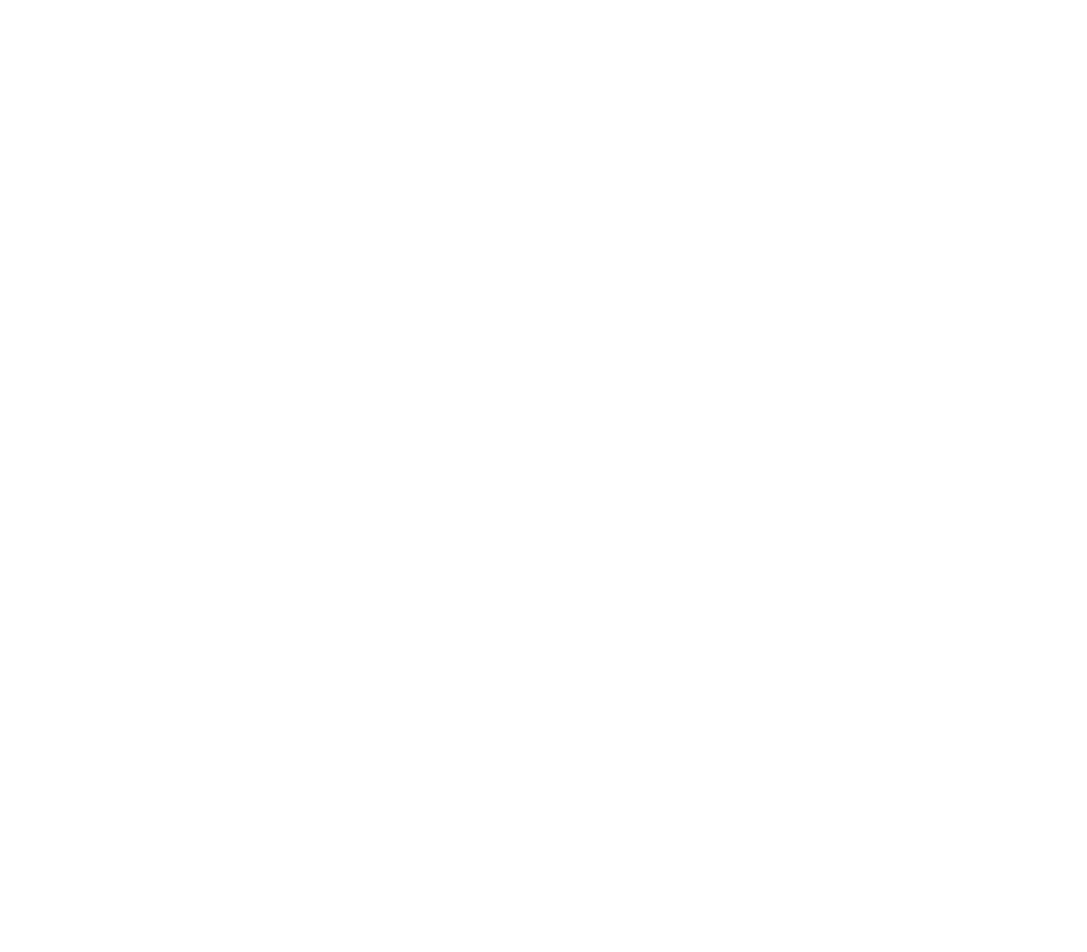
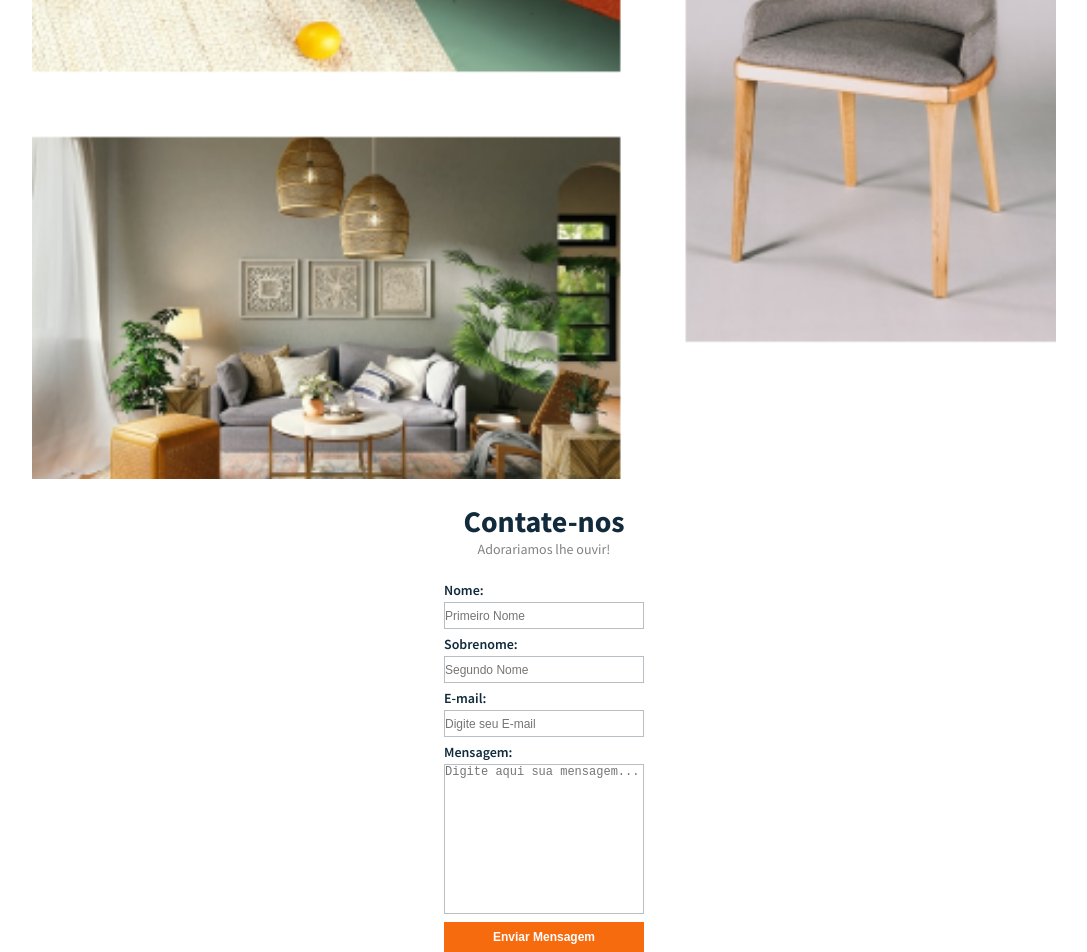
Before and after one commit to Ohnilrac/Zing, a React (Vite) app: page / in a window 1280 px wide. Shown: the part 3327-4279 px from the top of the page, without its empty margins (96-1183 px from the left). Before the commit the page ends 3174 px from the top, so only its background shows below. Built offline with nearby package versions, Linux system fonts and the light colour scheme.

Commit message:
Contact 2.0
estilizacao do contact

```diff
--- a/index.html
+++ b/index.html
@@ -6,7 +6,7 @@
     <link rel="preconnect" href="https://fonts.googleapis.com" />
     <link rel="preconnect" href="https://fonts.gstatic.com" crossorigin />
     <link
-      href="https://fonts.googleapis.com/css2?family=Source+Sans+Pro:wght@400;600;700&display=swap"
+      href="https://fonts.googleapis.com/css2?family=Source+Sans+Pro:wght@400;500;600;700&display=swap"
       rel="stylesheet"
     />
     <title>Zing</title>
--- a/src/components/contact/index.tsx
+++ b/src/components/contact/index.tsx
@@ -1,45 +1,37 @@
-import { Container } from './styles'
+import { Container, FormContainer, Img, Title } from './styles'
 import imgContact from '../../assets/img-contact.png'
 
 export function Contact() {
   return (
     <Container>
+      <Img>
+        <img src={imgContact} alt="" />
+      </Img>
       <section>
-        <img src={imgContact} alt="" />
-      </section>
-      <section>
+        <Title>
+          <h2>Contate-nos</h2>
+          <p>Adorariamos lhe ouvir!</p>
+        </Title>
         <div>
-          <h2></h2>
-          <p></p>
-        </div>
-        <div>
-          <form>
+          <FormContainer>
+              <div>
+                <label htmlFor="">Nome:</label>
+                <input type="text" placeholder="Primeiro Nome" />
+              </div>
+              <div>
+                <label htmlFor="">Sobrenome:</label>
+                <input type="text" placeholder="Segundo Nome" />
+              </div>
             <div>
-              <label htmlFor=""></label>
-              <input type="text" placeholder='Primeiro Nome' />
-              <i></i>
-              <i></i>
-              <small>Erro</small>
+              <label htmlFor="">E-mail:</label>
+              <input type="email" placeholder="Digite seu E-mail" />
             </div>
             <div>
-              <label htmlFor=""></label>
-              <input type="text" placeholder='Segundo Nome' />
-              <i></i>
-              <i></i>
-              <small>Erro</small>
+              <label htmlFor="">Mensagem:</label>
+              <textarea placeholder="Digite aqui sua mensagem..."></textarea>
             </div>
-            <div>
-              <label htmlFor=""></label>
-              <input type="email" placeholder='Digite seu E-mail' />
-              <i></i>
-              <i></i>
-              <small>Erro</small>
-            </div>
-            <div>
-              <textarea></textarea>
-            </div>
-            <button type='submit'>Enviar Mensagem</button>
-          </form>
+            <button type="submit">Enviar Mensagem</button>
+          </FormContainer>
         </div>
       </section>
     </Container>
--- a/src/components/contact/styles.ts
+++ b/src/components/contact/styles.ts
@@ -1,5 +1,85 @@
 import styled from "styled-components";
 
 export const Container = styled.div`
+  width: 80%;
+  margin: 0 auto;
+`
 
+export const Img = styled.section`
+  img{
+    width: 100%;
+  }
 `
+export const Title = styled.div`
+  display: flex;
+  flex-direction: column;
+  align-items: center;
+  justify-content: center;
+
+  margin: 2rem 0;
+
+  h2{
+    font-size: 3rem;
+    font-weight: 700;
+    color: var(--text);
+  }
+
+  p{
+    font-size: 1.4rem;
+    color: var(--sub-text);
+  }
+`
+
+export const FormContainer = styled.form`
+  display: flex;
+  flex-direction: column;
+  align-items: center;
+
+  div{
+    display: flex;
+    flex-direction: column;
+    align-items: flex-start;
+
+    margin: 0.3rem 0;
+
+    label{
+      font-size: 1.4rem;
+      font-weight: 600;
+      color: var(--text);
+      margin-bottom: 0.3rem;
+    }
+
+    input{
+      width: 20rem;
+      height: 2.7rem;
+      border: 1px solid rgba(17, 43, 60, 0.3);
+
+      &::placeholder{
+        font-size: 1.2rem;
+      }
+    }
+  }
+
+  div > textarea{
+    width: 20rem;
+    height: 15rem;
+    margin-bottom: 0.5rem;
+    resize: none;
+    border: 1px solid rgba(17, 43, 60, 0.3);
+
+    &::placeholder{
+        font-size: 1.2rem;
+      }
+  }
+
+  button{
+    width: 20rem;
+    height: 3rem;
+    font-size: 1.2rem;
+    font-weight: 700;
+    border: none;
+
+    color: var(--background);
+    background: var(--orange);
+  }
+`
```
